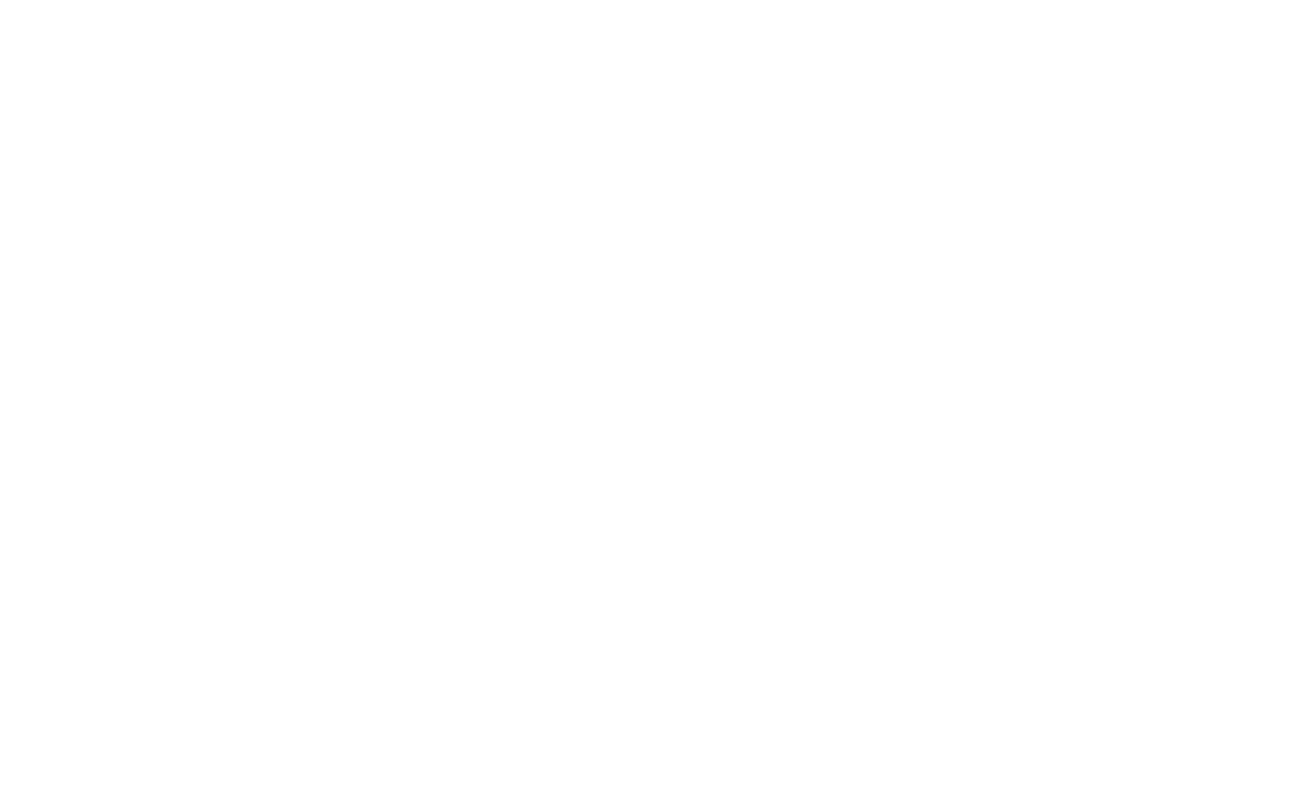
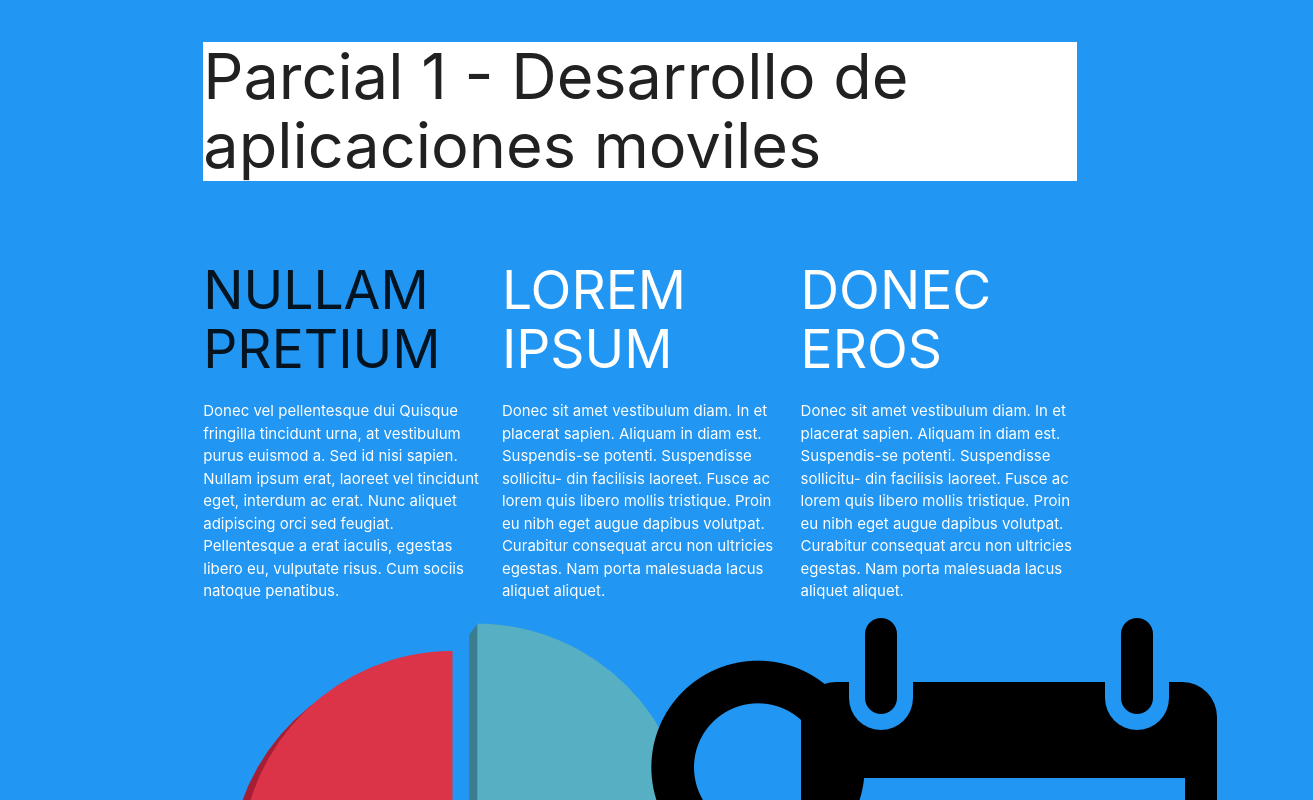
Before and after one commit to anderFpacheco/parcial01_2023, a plain HTML site: page index.html in a window 1280 px wide. Shown: the top 800 px of the page, 1313 px wide, since content can reach past the window. Drawn offline with nearby package versions, Linux system fonts and the light colour scheme.

Commit message:
parcial1

```diff
--- /dev/null
+++ b/css/index.css
@@ -0,0 +1,4 @@
+.contenido{
+    backdrop-filter: blur (5px);
+    background-color: rgba(rgb(255, 255, 255), rgb(64, 133, 238), blue, alpha);
+}
--- a/index.html
+++ b/index.html
@@ -5,8 +5,72 @@
     <meta http-equiv="X-UA-Compatible" content="IE=edge">
     <meta name="viewport" content="width=device-width, initial-scale=1.0">
     <title>Parcial 1</title>
+    <link rel="stylesheet" href="https://cdnjs.cloudflare.com/ajax/libs/materialize/1.0.0/css/materialize.min.css">
+
 </head>
-<body>
+<body class="blue">
 
+    <div class="container">
+        <div class="row">
+            <div class="col s12">
+                <h1 class="white text">Parcial 1 - Desarrollo de aplicaciones moviles</h1>
+
+            </div>
+        </div>
+        <div class="row">
+            <div class="col s4">
+                <h2>NULLAM PRETIUM</h2>
+                <p class="white-text">
+                    Donec vel pellentesque dui
+                    Quisque fringilla tincidunt urna,
+                    at vestibulum purus euismod a.
+                    Sed id nisi sapien. Nullam ipsum
+                    erat, laoreet vel tincidunt eget,
+                    interdum ac erat. Nunc aliquet
+                    adipiscing orci sed feugiat.
+                    Pellentesque a erat
+                    iaculis,
+                    egestas libero eu, vulputate risus.
+                    Cum sociis natoque penatibus.
+                </p>
+                <img class="responsive-imgs"src="imgs/6_icon-icons.com_68891.png" alt="" >
+            </div>
+            <div class="col s4">
+
+                <h2 class="white-text">LOREM IPSUM</h2>
+                <p class="white-text">
+                    Donec sit
+                    amet vestibulum
+                    diam. In et placerat sapien.
+                    Aliquam in diam est. Suspendis-se potenti. Suspendisse sollicitu-
+                    din facilisis laoreet. Fusce ac lorem quis libero mollis tristique.
+                    Proin eu nibh eget augue
+                    dapibus volutpat. Curabitur
+                    consequat arcu non ultricies
+                    egestas. Nam porta malesuada
+                    lacus aliquet aliquet.
+                </p>
+                <img class ="responsive-Imgs"src="imgs/user_icon_250544.png" alt="">
+            </div>
+            <div class="col s4">
+
+                <h2 class="white-text">DONEC EROS</h2>
+                <p class="white-text">
+                    Donec sit amet vestibulum diam. In et placerat sapien.
+                    Aliquam in diam est. Suspendis-se potenti. Suspendisse sollicitu-
+                    din facilisis laoreet. Fusce ac lorem quis libero mollis tristique.
+                    Proin eu nibh eget augue
+                    dapibus volutpat.
+                    Curabitur
+                    consequat arcu non ultricies
+                    egestas. Nam porta malesuada
+                    lacus aliquet aliquet.
+                </p>
+                <img class ="responsive-imgs"src="imgs/calendar-with-a-clock-time-tools_icon-icons.com_56831.png" alt="">
+            </div>
+        </div>
+    </div>
+    <script> src="https://code.jquery.com/jquery-3.6.3.js" </script>
+    <script> src="https://cdnjs.cloudflare.com/ajax/libs/materialize/1.0.0/js/materialize.min.js"</script>
 </body>
 </html>
```
Also changed, not shown: imgs/6_icon-icons.com_68891.png (added), imgs/calendar-with-a-clock-time-tools_icon-icons.com_56831.png (added), imgs/user_icon_250544.png (added).
